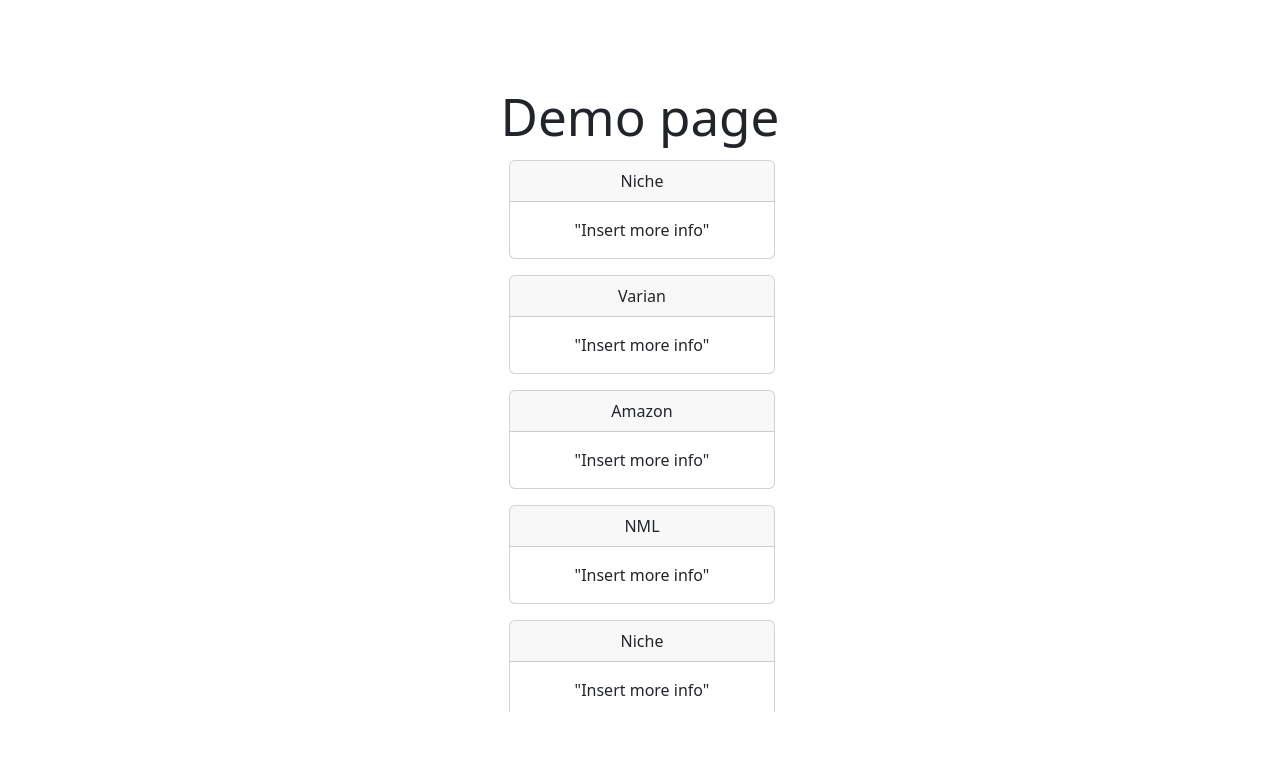
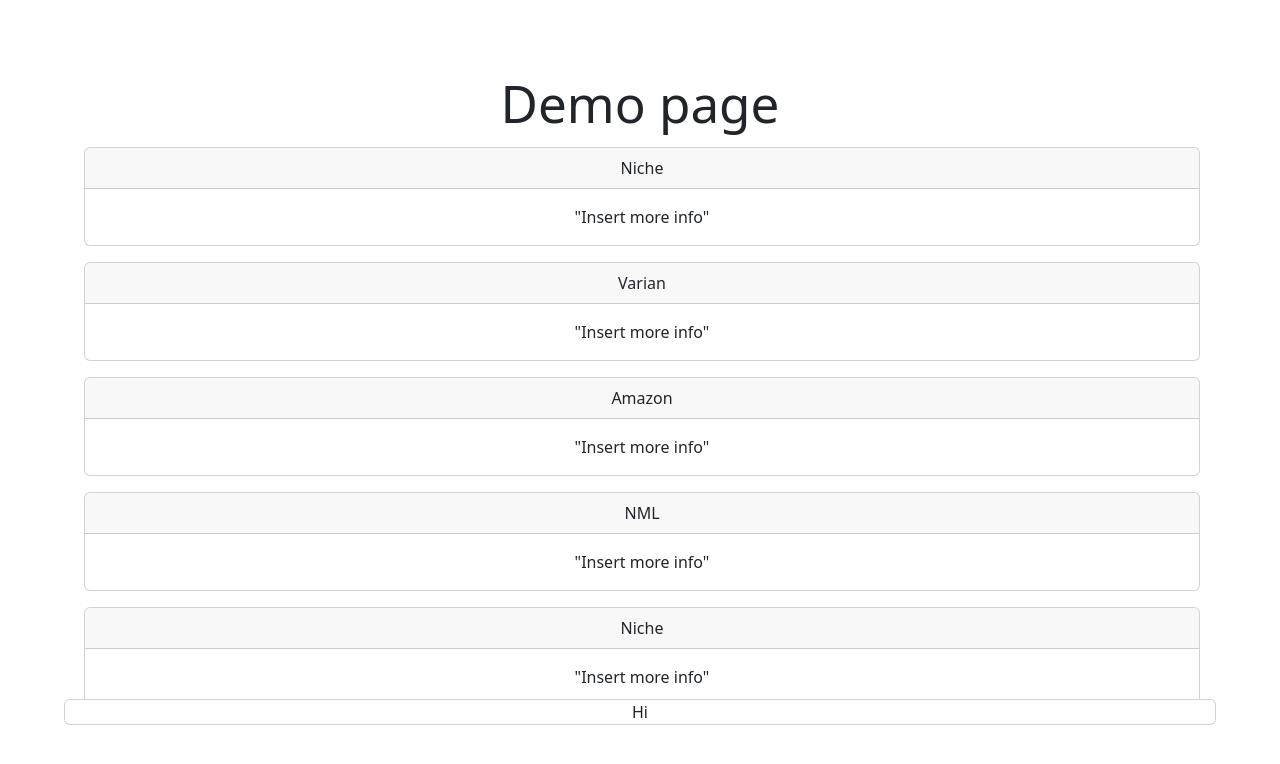
Before and after one commit to Co-App-Team/frontend, a React (Vite) app: page /demo in a window 1280 px wide. Shown: the top 764 px of the page. Built offline with nearby package versions, Linux system fonts and the light colour scheme.

Commit message:
Testing alternative layouts

```diff
--- /dev/null
+++ b/src/components/rateMyCoop/CompanyCard.jsx
@@ -0,0 +1,16 @@
+import { Container, Row, Col, Card } from 'react-bootstrap';
+import '../../styles/theme.scss';
+const CompanyCard = () => {
+  return (
+    <>
+      <Card className="p-0">
+        <Card.Text>
+          <span className="companyAccentCardColour"></span>
+          Hi
+        </Card.Text>
+      </Card>
+    </>
+  );
+};
+
+export default CompanyCard;
--- a/src/components/styling/rateMyCoop/CompaniesDisplay.module.css
+++ b/src/components/styling/rateMyCoop/CompaniesDisplay.module.css
@@ -1,5 +1,6 @@
 .companies-container {
   max-height: 70vh; /* 70% of viewport height */
+  width: 90vw;
   overflow-y: auto;
   overflow-x: hidden;
   padding-right: 0.5rem; /* prevents scrollbar overlap */
--- a/src/pages/DemoPage.jsx
+++ b/src/pages/DemoPage.jsx
@@ -2,6 +2,7 @@
 import { useEffect, useState } from 'react';
 import CompaniesDisplay from '../components/rateMyCoop/CompaniesDisplay';
 import { Container, Row } from 'react-bootstrap';
+import CompanyCard from '../components/rateMyCoop/CompanyCard';
 
 const DemoPage = () => {
   // const [companies, setCompanies] = useState([]);
@@ -24,6 +25,10 @@
       <Row>
         <CompaniesDisplay companies={filteredCompanies} />
       </Row>
+
+      <Row>
+        <CompanyCard></CompanyCard>
+      </Row>
     </Container>
   );
 };
--- a/src/styles/theme.scss
+++ b/src/styles/theme.scss
@@ -18,3 +18,12 @@
   background-color: shade-color($primary, 50%);
   border-color: shade-color($primary, 50%);
 }
+
+// Card accent colours
+.companyAccentCardColour {
+  background-color: $primary;
+  min-height: 100%;
+  max-height: 100%;
+  min-width: 100%;
+  max-width: 100%;
+}
```
